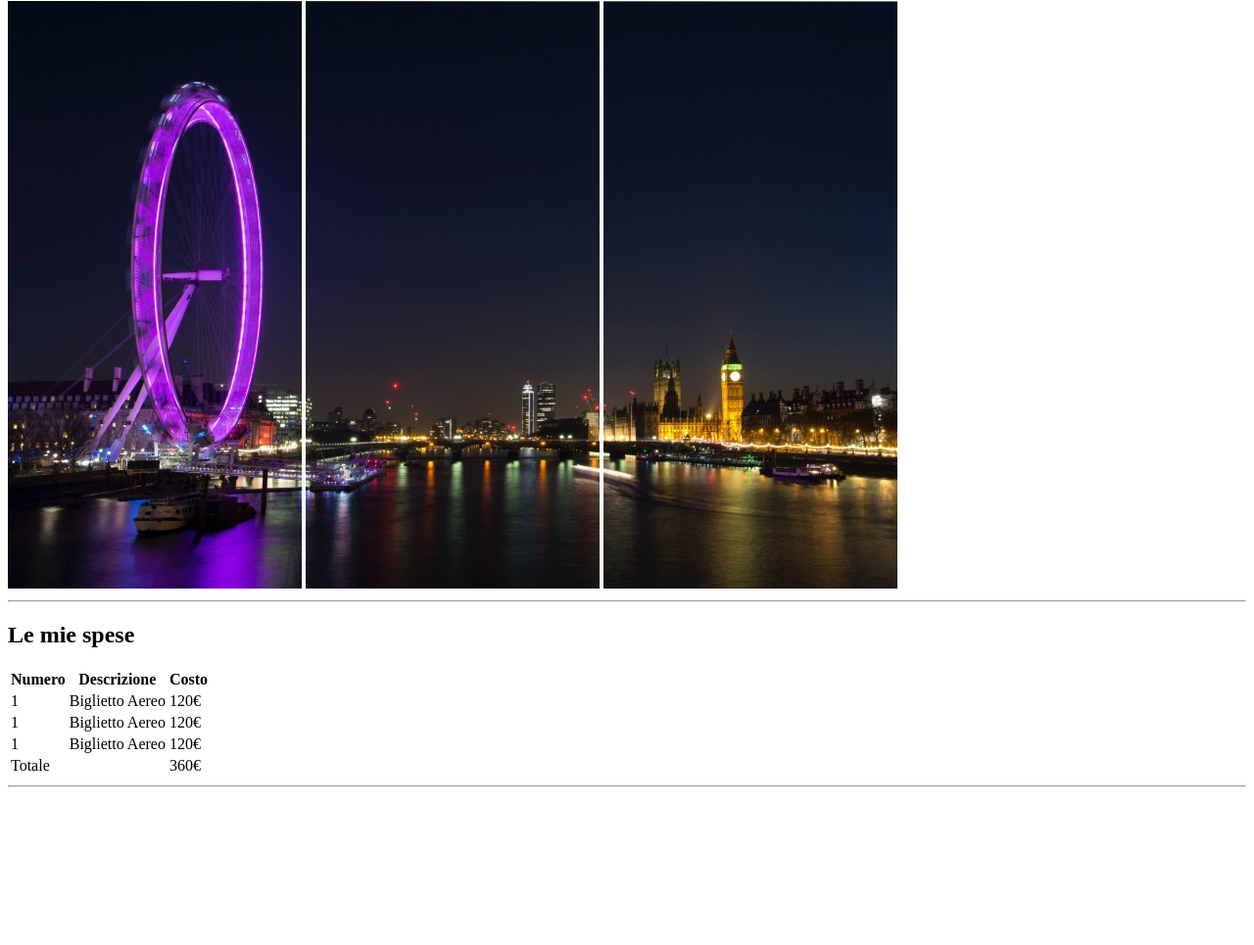
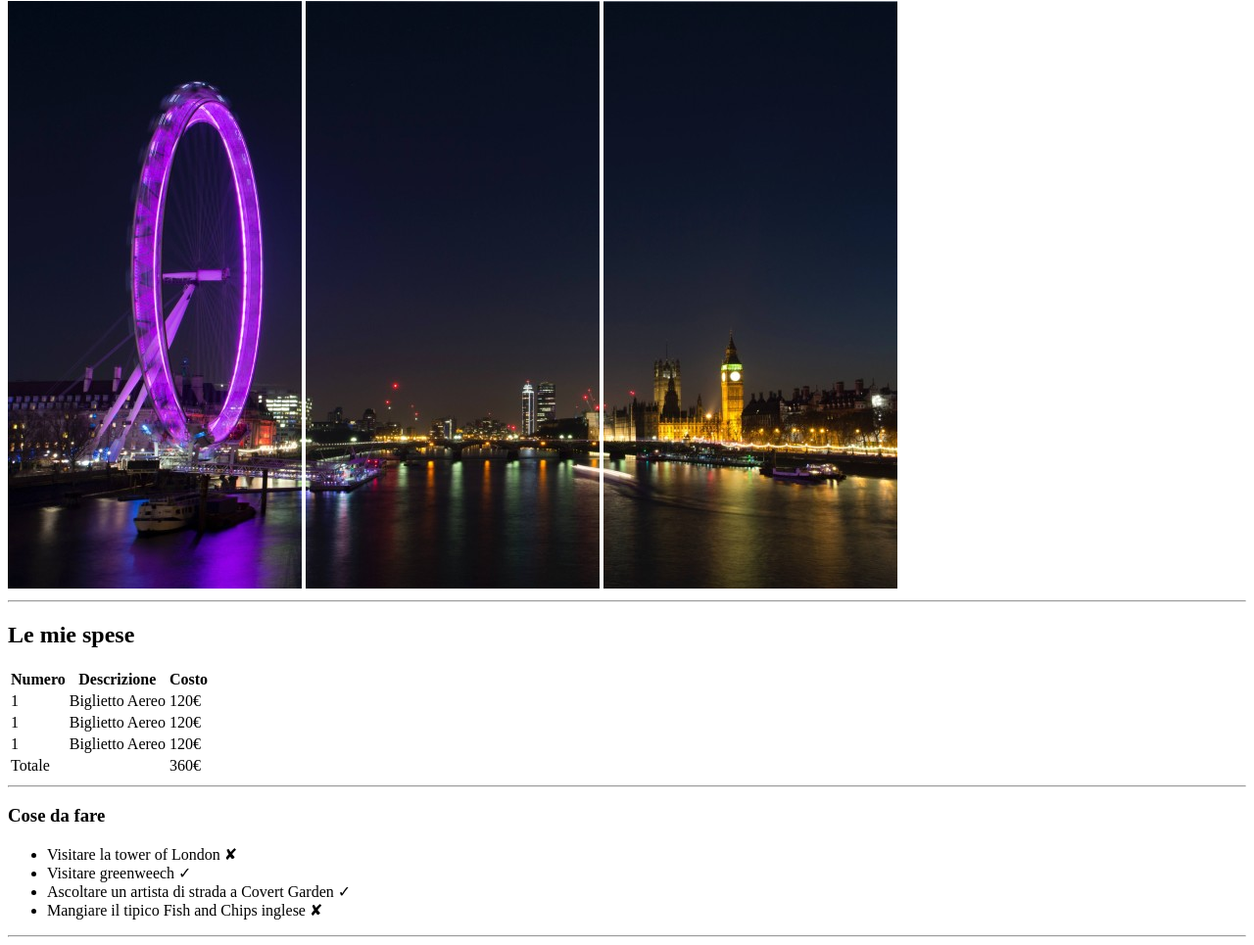
Before and after one commit to ritaurbani/html-london-trip, a plain HTML site: page index.html in a window 1280 px wide. Shown: the part 79-1044 px from the top of the page at 98% size. Before the commit the page ends 891 px from the top, so only its background shows below. Drawn offline with Linux system fonts and the light colour scheme.

Commit message:
feat: add "Cose da fare section" with unordered list

```diff
--- a/index.html
+++ b/index.html
@@ -61,6 +61,19 @@
         <!--/Le mie spese section -->
         <hr>
 
+        <!--Cose da fare section-->
+
+        <h3>Cose da fare</h3>
+        <ul>
+            <li>Visitare la tower of London &#x2718;</li>
+            <li>Visitare greenweech &#10003;</li>
+            <li>Ascoltare un artista di strada a Covert Garden &#10003;</li>
+            <li>Mangiare il tipico Fish and Chips inglese &#x2718;</li>
+        </ul>
+        <!--Cose da fare section-->
+        <hr>
+
+
     </main>
 
 
```
